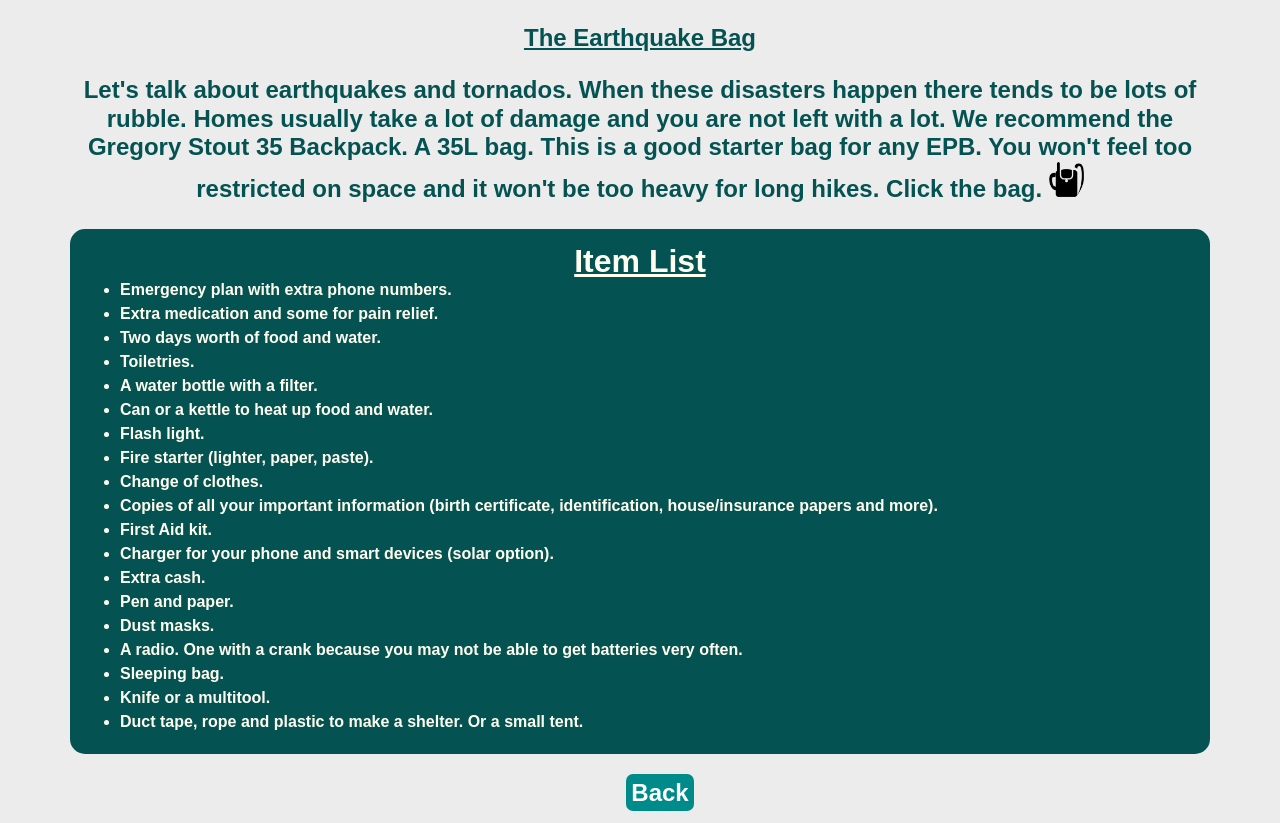
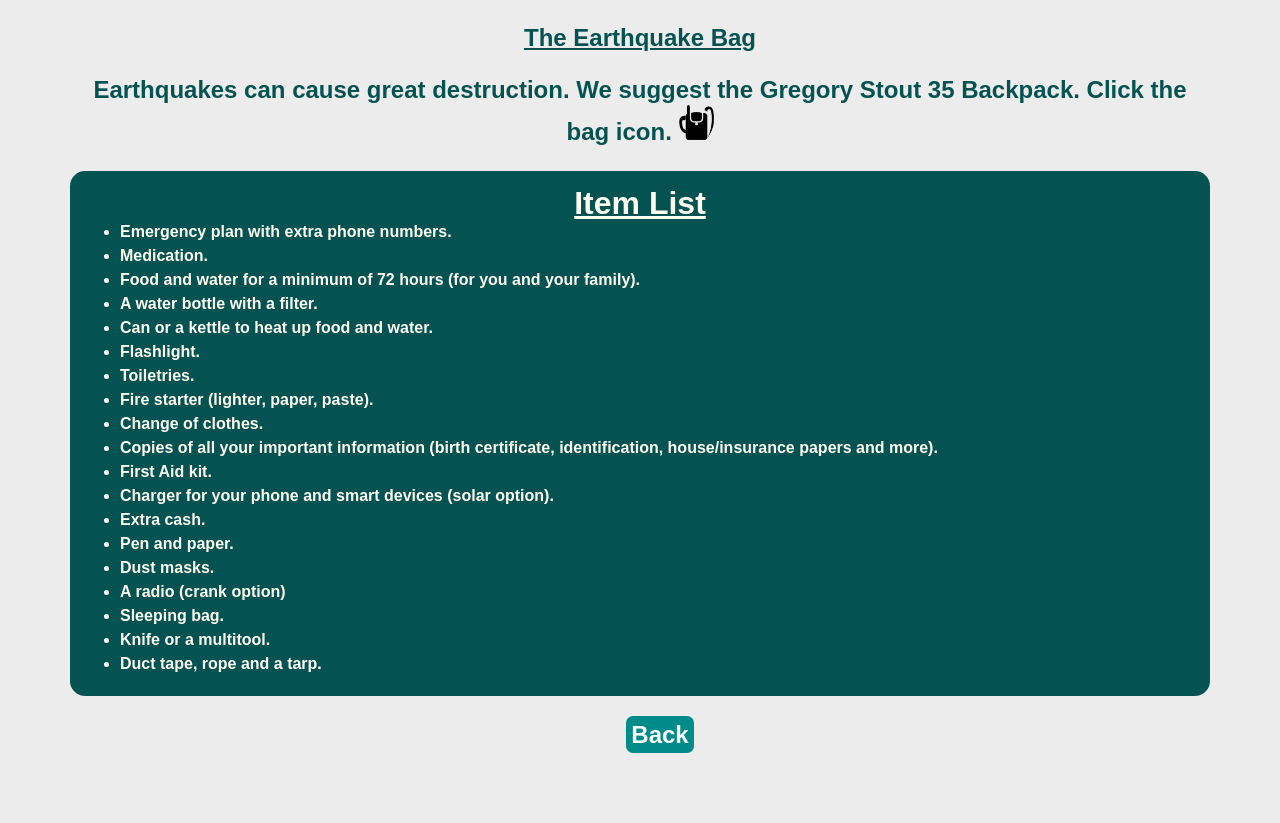
Before and after one commit to TDrake38/TDrake38.github.io, a plain HTML site: page pages/earthquake.html in a window 1280 px wide. Shown: the part 68-891 px from the top of the page. After the commit the page ends 833 px from the top, so only its background shows below. Drawn offline with Linux system fonts and the light colour scheme.

Commit message:
fixed grammar on earthquake bag

```diff
--- a/pages/earthquake.html
+++ b/pages/earthquake.html
@@ -18,19 +18,19 @@
         </div>
 
         <div>
-            <p>Let's talk about earthquakes and tornados. When these disasters happen there tends to be lots of rubble. Homes usually take a lot of damage and you are not left with a lot. We recommend the Gregory Stout 35 Backpack. A 35L bag. This is a good starter bag for any EPB. You won't feel too restricted on space and it won't be too heavy for long hikes. Click the bag. <a href="https://www.mec.ca/en/product/6005-811/Stout-35-Backpack?colour=FEN00" target= "_blank"><img src="../images/bag-icon2.png" class="bag-icon"></a></p>
+            <p>Earthquakes can cause great destruction. We suggest the Gregory Stout 35 Backpack. Click the bag icon. <a href="https://www.mec.ca/en/product/6005-811/Stout-35-Backpack?colour=FEN00" target= "_blank"><img src="../images/bag-icon2.png" class="bag-icon"></a></p>
         </div>
 
         <div>
             <ul class="bag-list">
                 <li class="emerg-list-title"><u>Item List</u></li>
                 <li>Emergency plan with extra phone numbers.</li>
-                <li>Extra medication and some for pain relief.</li>
-                <li>Two days worth of food and water.</li>
-                <li>Toiletries.</li>
+                <li>Medication.</li>
+                <li>Food and water for a minimum of 72 hours (for you and your family).</li>
                 <li>A water bottle with a filter.</li>
                 <li>Can or a kettle to heat up food and water.</li>
-                <li>Flash light.</li>
+                <li>Flashlight.</li>
+                <li>Toiletries.</li>
                 <li>Fire starter (lighter, paper, paste).</li>
                 <li>Change of clothes.</li>
                 <li>Copies of all your important information (birth certificate, identification, house/insurance papers and more).</li>
@@ -39,10 +39,10 @@
                 <li>Extra cash.</li>
                 <li>Pen and paper.</li>
                 <li>Dust masks.</li>
-                <li>A radio. One with a crank because you may not be able to get batteries very often.</li>
+                <li>A radio (crank option)</li>
                 <li>Sleeping bag.</li>
                 <li>Knife or a multitool.</li>
-                <li>Duct tape, rope and plastic to make a shelter. Or a small tent. </li>
+                <li>Duct tape, rope and a tarp. </li>
             </ul>
         </div>
 
```
